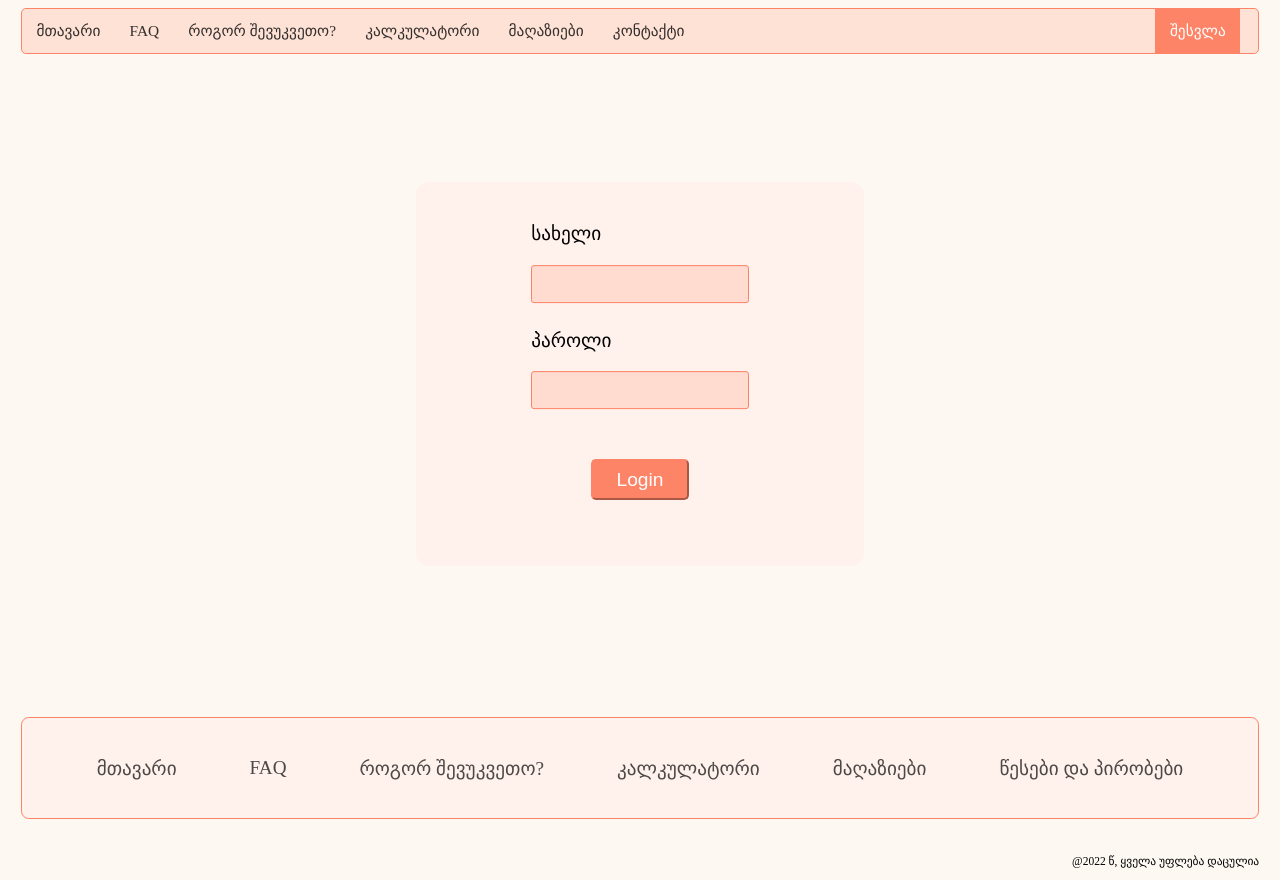
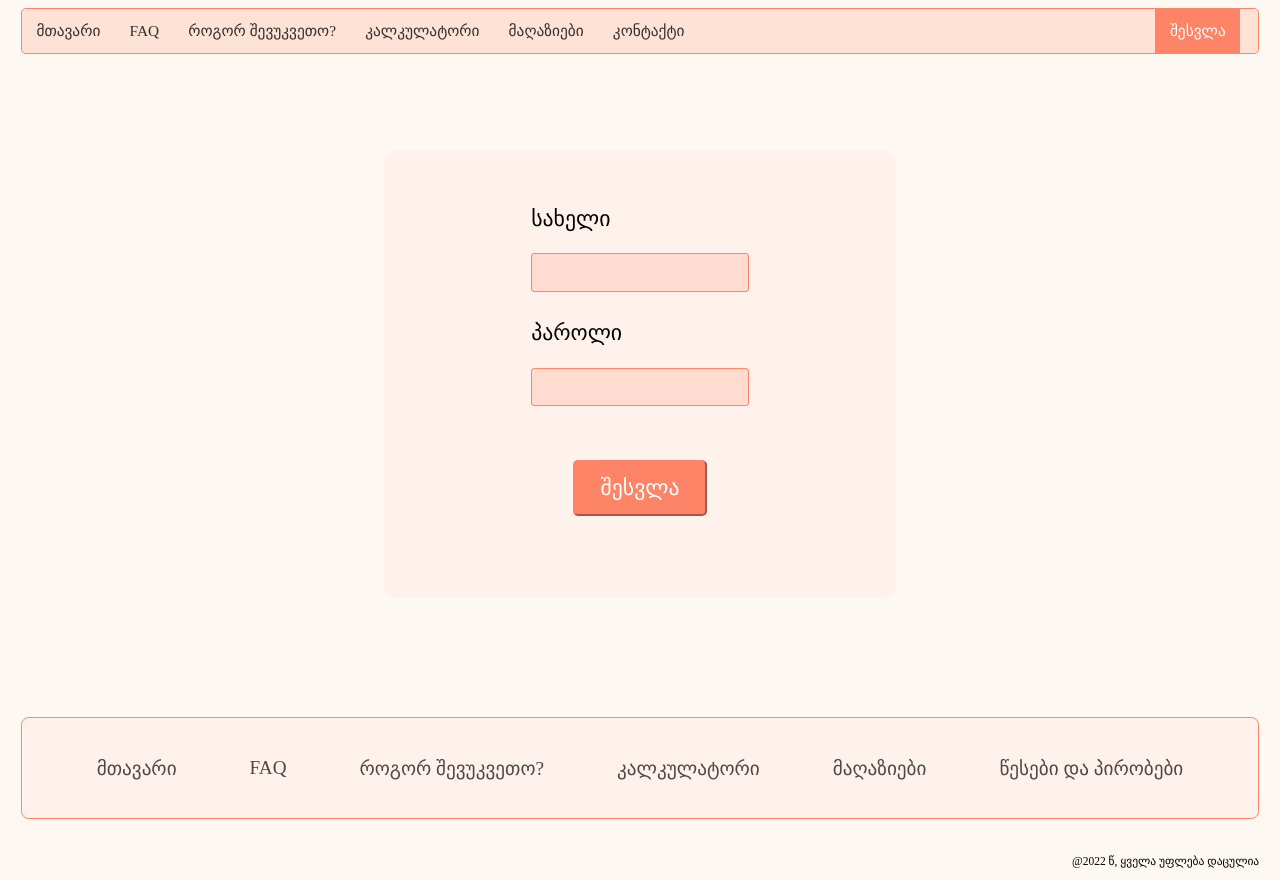
Before and after one commit to GegaLataria/forwarder-web, a React (Create React App) app: page /login in a window 1280 px wide. Built offline with nearby package versions, Linux system fonts and the light colour scheme.

Commit message:
changed login styling

```diff
--- a/src/components/footer/Footer.css
+++ b/src/components/footer/Footer.css
@@ -34,6 +34,9 @@
 }
 
 @media only screen and (max-width: 768px){
+    .mob-footer {
+        margin-bottom: 85px;
+    }
     .footer__box__item{
         font-size: 8px;
     }
--- a/src/components/footer/Footer.js
+++ b/src/components/footer/Footer.js
@@ -5,7 +5,11 @@ import { MyLink } from "./MyLink";
 
 const Footer = () => {
   return (
-    <div className="footer">
+    <div
+      className={`footer ${
+        useLocation().pathname.includes("/login") ? "mob-footer" : ""
+      }`}
+    >
       <div className="footer__box">
         <div className="footer__box__item">
           <MyLink
--- a/src/components/nav-items/login/Login.css
+++ b/src/components/nav-items/login/Login.css
@@ -6,8 +6,8 @@
 }
 
 .login-form {
-  width: 35vw;
-  height: 30vw;
+  width: 40vw;
+  height: 35vw;
   background-color: rgb(255, 241, 236);
   display: flex;
   align-items:center;
@@ -22,11 +22,11 @@
 }
 
 .login-form__item__title {
-  font-size: 1.5vw;
+  font-size: 1.7vw;
 }
 
 .login-form__item__input {
-  font-size: 1.2vw;
+  font-size: 1.3vw;
   width: 17vw;
   height: 3vw;
   border: 1px solid #FD8467;
@@ -39,8 +39,8 @@
   background-color: #FD8467;
   border-color: #FD8467;
   color:#FFF;
-  padding: .6vw 1.85vw;
-  font-size: 1.5vw;
+  padding: 1vw 2vw;
+  font-size: 1.7vw;
 }
 
 @media only screen and (max-width: 768px) {
--- a/src/components/nav-items/login/Login.js
+++ b/src/components/nav-items/login/Login.js
@@ -123,7 +123,7 @@ const Login = () => {
               className="login-form__button"
               type={"submit"}
               onClick={handleSubmit}
-              value="Login"
+              value="შესვლა"
             ></input>
           </div>
         </form>
--- a/src/components/nav-items/login/loggedInItems/loggedInBar/LoggedInBar.css
+++ b/src/components/nav-items/login/loggedInItems/loggedInBar/LoggedInBar.css
@@ -96,6 +96,7 @@
 }
 
 
+
 @media only screen and (max-width: 768px) {
     .currency-logout-container {
         display: none;
@@ -122,7 +123,7 @@
     .linkLogo {
         width: 15px;
     }
-    .footer {
+    /* .footer {
         padding-bottom: 70px;
-    }
+    } */
 }
```
